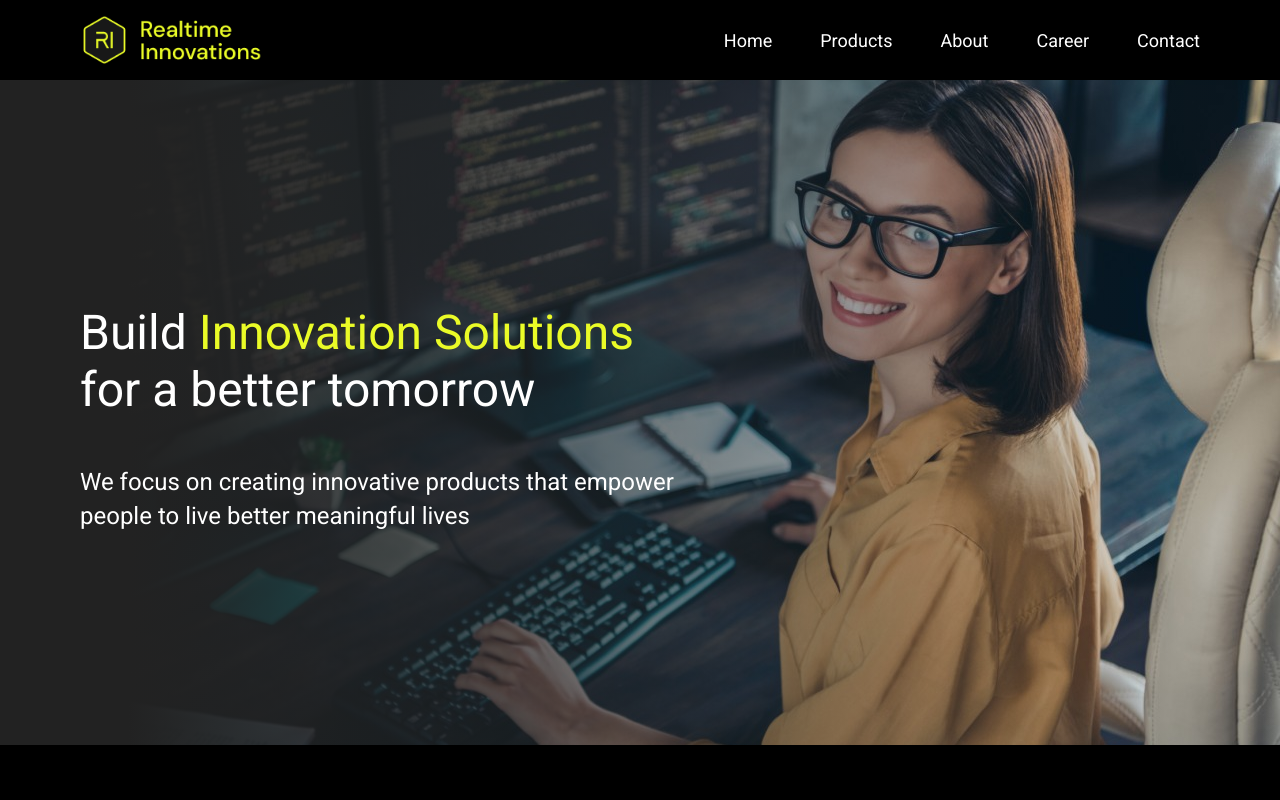
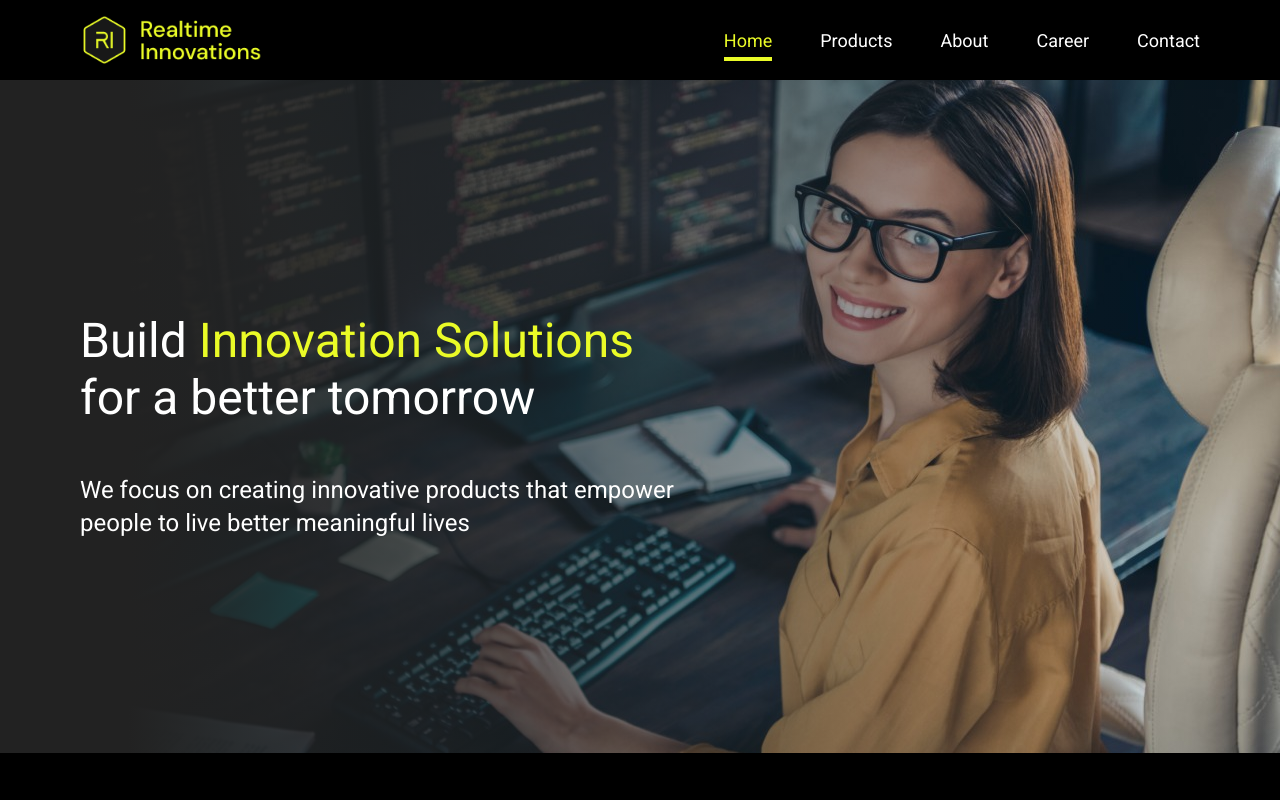
Before and after one commit to mzayem/RealtimeInnovation, a React (Vite) app: page / in a window 1280 px wide. Shown: the top 800 px of the page. Built offline with nearby package versions, Linux system fonts and the light colour scheme.

Commit message:
Sticky header and active links

```diff
--- a/src/App.jsx
+++ b/src/App.jsx
@@ -9,7 +9,7 @@ import "./App.css";
 
 export default function App() {
   return (
-    <div>
+    <main>
       <Header />
       <Hero />
       <Products />
@@ -17,6 +17,6 @@ export default function App() {
       <Career />
       <Contact />
       <Footer />
-    </div>
+    </main>
   );
 }
--- a/src/components/About.jsx
+++ b/src/components/About.jsx
@@ -6,7 +6,7 @@ import ResponsiveImage from "../assets/ic-responsive.png";
 import SupportiveImage from "../assets/ic-supportive.png";
 import AboutGraphic from "../assets/AboutGraphic.png";
 
-const AboutContainer = styled.div`
+const AboutContainer = styled.section`
   background-color: #222222;
   padding: 5rem;
   display: flex;
--- a/src/components/Career.jsx
+++ b/src/components/Career.jsx
@@ -4,7 +4,7 @@ import Frontend from "../assets/frontend.png";
 import UIUX from "../assets/ui-ux.png";
 import Automation from "../assets/qa-automation.png";
 
-const CareerContainer = styled.div`
+const CareerContainer = styled.section`
   background: black;
   padding: 5rem;
   display: flex;
--- a/src/components/Contact.jsx
+++ b/src/components/Contact.jsx
@@ -1,7 +1,7 @@
 import styled from "styled-components";
 import LinkedIn from "../assets/linkedin.png";
 
-const ContactContainer = styled.div`
+const ContactContainer = styled.section`
   background-color: #222222;
   padding: 5rem;
   display: flex;
--- a/src/components/Header.jsx
+++ b/src/components/Header.jsx
@@ -1,9 +1,13 @@
 import styled from "styled-components";
 import Logo from "../assets/navbar-logo.png";
-import { useState } from "react";
+import { useState, useEffect } from "react";
 
 const Navbar = styled.nav`
   padding: 1rem 5rem;
+  position: sticky;
+  top: 0;
+  z-index: 5;
+  background-color: #000000;
   img.logo {
     height: 48px;
     object-fit: cover;
@@ -26,7 +30,8 @@ const Navbar = styled.nav`
       font-size: 1.125rem;
       position: relative;
 
-      &:hover {
+      &:hover,
+      &.active {
         color: #eafb27;
         &::before {
           content: "";
@@ -69,6 +74,10 @@ const MobileDropdown = styled.div`
   height: 100%;
   display: flex;
   flex-direction: column;
+  position: fixed;
+  top: 80px;
+  left: 0;
+  z-index: 5;
   a {
     all: unset;
     color: white;
@@ -76,6 +85,10 @@ const MobileDropdown = styled.div`
     padding: 2.5rem;
     text-align: center;
     background: #22252d;
+
+    &.active {
+      background-color: #4e5464;
+    }
   }
 `;
 
@@ -89,6 +102,41 @@ const routes = [
 
 export default function Header() {
   const [open, setOpen] = useState(false);
+  const [activeSection, setActiveSection] = useState("home");
+
+  useEffect(() => {
+    const handleScroll = () => {
+      const scrollPosition = window.scrollY + 300; // Add some offset to adjust for navbar height
+
+      // Find the active section based on scroll position
+      let currentSectionId = "";
+      routes.forEach((route) => {
+        const section = document.querySelector(route.href);
+        if (section) {
+          const sectionTop = section.offsetTop;
+          const sectionHeight = section.clientHeight;
+          if (
+            scrollPosition >= sectionTop &&
+            scrollPosition < sectionTop + sectionHeight
+          ) {
+            currentSectionId = route.href.slice(1); // Extract the section ID from the href
+          }
+        }
+      });
+
+      // Update active section state
+      setActiveSection(currentSectionId);
+    };
+
+    // Attach scroll event listener
+    window.addEventListener("scroll", handleScroll);
+
+    // Clean up event listener on component unmount
+    return () => {
+      window.removeEventListener("scroll", handleScroll);
+    };
+  }, []);
+
   return (
     <>
       <Navbar>
@@ -96,7 +144,13 @@ export default function Header() {
           <img className="logo" src={Logo} />
           <div className="nav-links">
             {routes.map((route) => (
-              <a href={route.href} key={route.href}>
+              <a
+                href={route.href}
+                className={
+                  activeSection === route.href.slice(1) ? "active" : null
+                }
+                key={route.href}
+              >
                 {route.label}
               </a>
             ))}
@@ -139,6 +193,7 @@ export default function Header() {
           <a
             href={route.href}
             key={route.href}
+            className={activeSection === route.href.slice(1) ? "active" : null}
             onClick={() => setOpen((prev) => !prev)}
           >
             {route.label}
--- a/src/components/Hero.jsx
+++ b/src/components/Hero.jsx
@@ -1,7 +1,7 @@
 import styled from "styled-components";
 import HeroImage from "../assets/hero-background.jpeg";
 
-const HomeContainer = styled.div`
+const HomeContainer = styled.section`
   padding: 12rem 5rem;
   position: relative;
   h1 {
@@ -68,7 +68,7 @@ const HomeContainer = styled.div`
 
 export default function Hero() {
   return (
-    <HomeContainer id="Home">
+    <HomeContainer id="home">
       <div
         style={{ zIndex: 2, position: "relative" }}
         className="text-container"
--- a/src/components/Products.jsx
+++ b/src/components/Products.jsx
@@ -3,7 +3,7 @@ import MeAI from "../assets/me_ai.png";
 import MeDaily from "../assets/me_daily.png";
 import MeJunior from "../assets/me_junior.png";
 
-const ProductsContainer = styled.div`
+const ProductsContainer = styled.section`
   background: black;
   padding: 5rem;
   display: flex;
```
